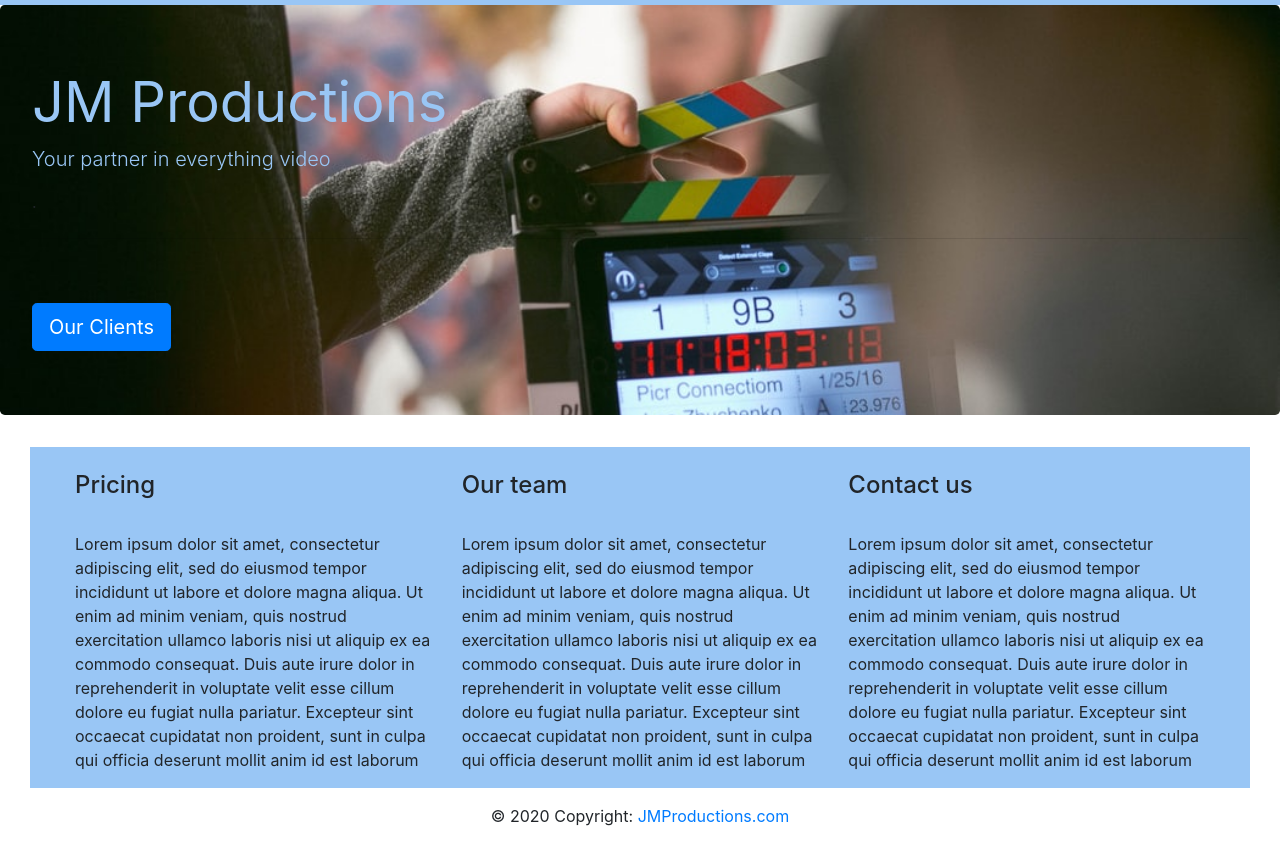
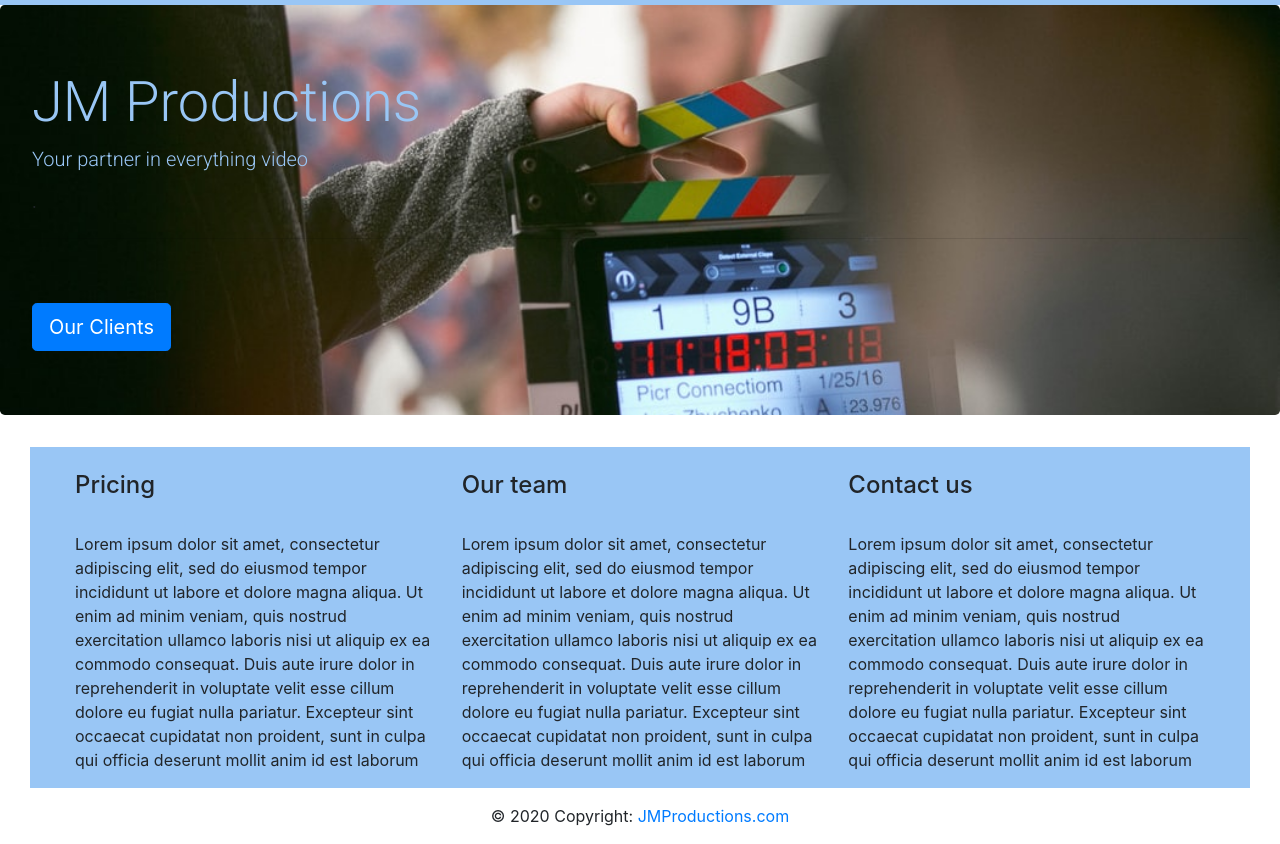
Before and after one commit to JasperMesman/individual_site, a plain HTML site: page index.html in a window 1280 px wide. Shown: the part 71-915 px from the top of the page. Drawn offline with Linux system fonts and the light colour scheme.

Commit message:
Added google font

```diff
--- a/css/styles.css
+++ b/css/styles.css
@@ -1,4 +1,5 @@
 @charset "utf-8";
+
 /* CSS Document */
 
 
@@ -14,10 +15,16 @@
 	background-size: cover;
 	background-position: center
 
+
+
+
 }
 
 .jutitle {
-	color: #99C6F5
+	color: #99C6F5;
+	font-family: 'Roboto', sans-serif;
+
+
 }
 
 .img-about {
--- a/index.html
+++ b/index.html
@@ -8,6 +8,7 @@
     <!-- Bootstrap CSS -->
     <link rel="stylesheet" href="css/bootstrap.min.css" >
 	<link href="css/styles.css" rel="stylesheet" type="text/css">
+	<link href="https://fonts.googleapis.com/css2?family=Roboto:wght@300&display=swap" rel="stylesheet">
 
     <title>Hello, world!</title>
   </head>
```
